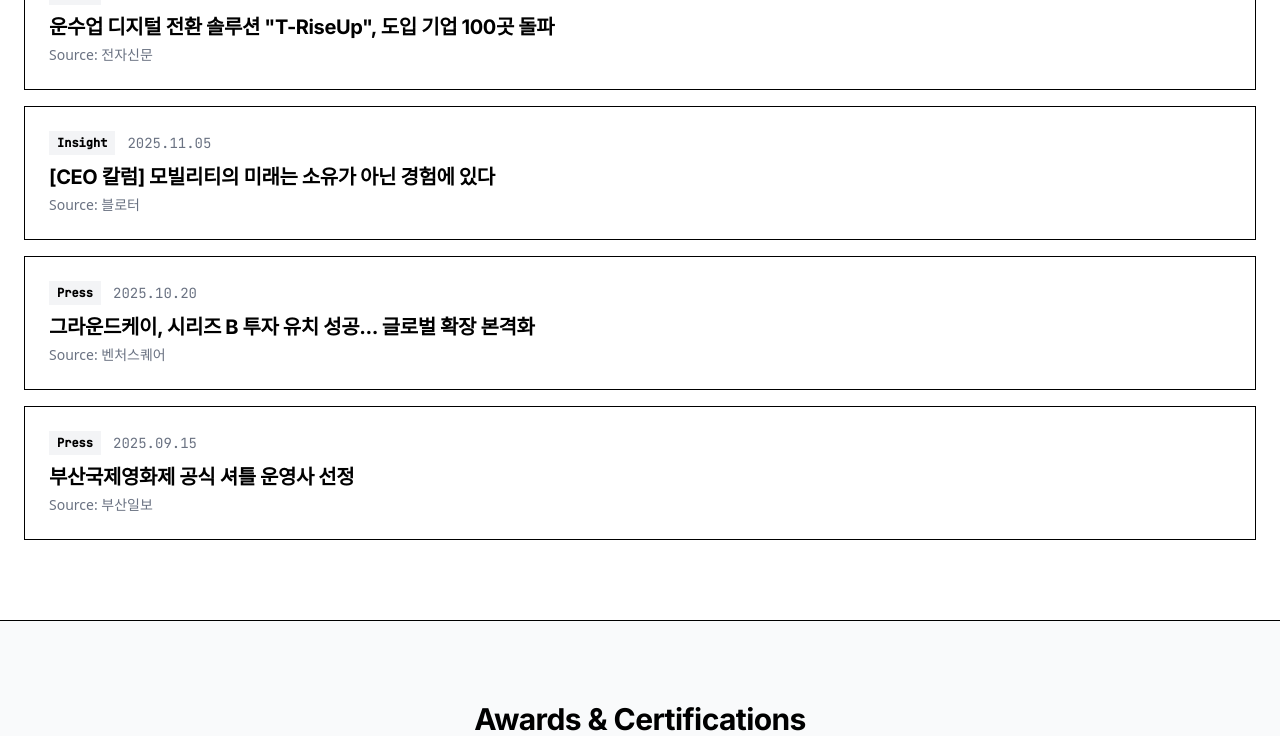
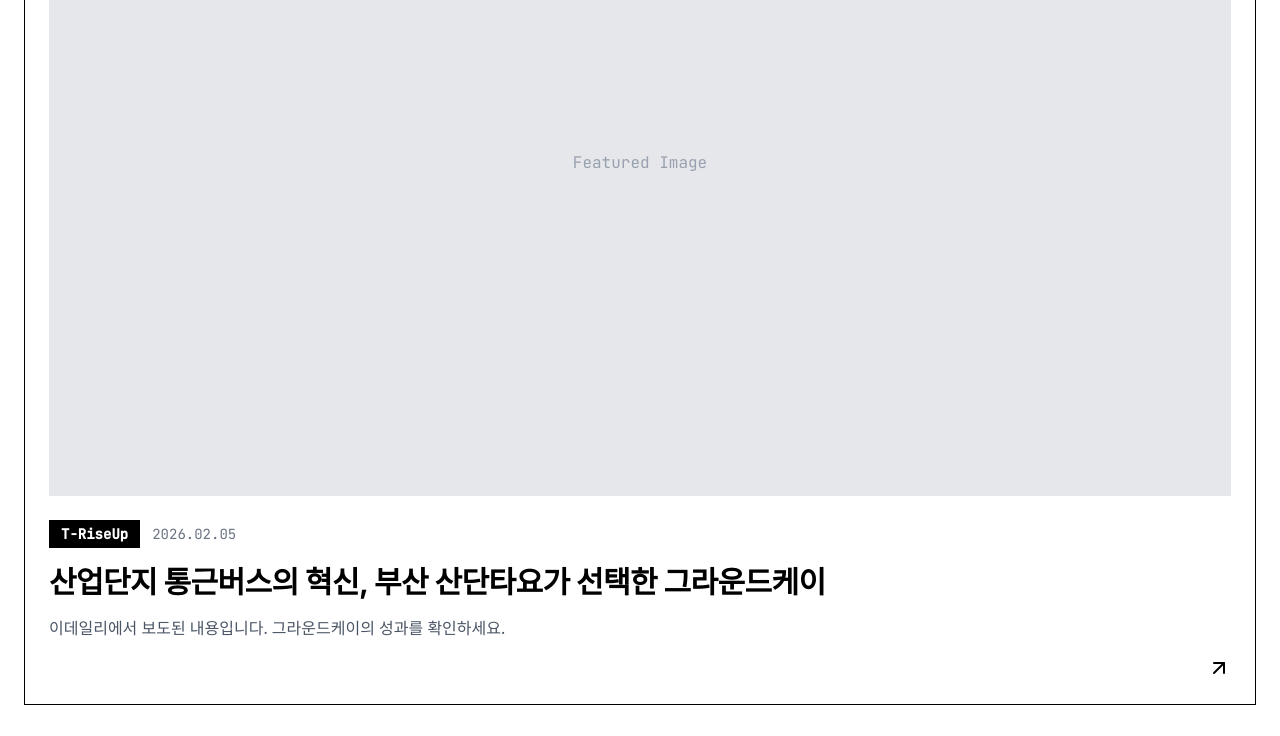
Before and after one commit to jakeon32/groundkIR, a React (Vite) app in the folder site/: page /news in a window 1280 px wide. Shown: the part 700-1436 px from the top of the page. Built offline with nearby package versions, Linux system fonts and the light colour scheme.

Commit message:
feat: update track record and news content to match v3 plan

```diff
--- a/site/src/components/sections/NewsAwards.tsx
+++ b/site/src/components/sections/NewsAwards.tsx
@@ -6,8 +6,7 @@
         year: '2025',
         items: [
             '관광벤처의날 우수기업 (한국관광공사장 표창)',
-            '부산 서비스 강소기업 선정',
-            '마이스테크산업협의회 초대 협의회장'
+            '부산 서비스 강소기업 선정'
         ]
     },
     {
--- a/site/src/components/sections/NewsList.tsx
+++ b/site/src/components/sections/NewsList.tsx
@@ -4,35 +4,42 @@
 const newsData = [
     {
         id: 1,
-        category: 'Press',
+        category: 'T-RiseUp',
+        title: '산업단지 통근버스의 혁신, 부산 산단타요가 선택한 그라운드케이',
+        date: '2026.02.05',
+        source: '이데일리'
+    },
+    {
+        id: 2,
+        category: 'Protocol/Transport',
         title: '그라운드케이, 2026 APEC 정상회의 공식 의전 파트너 선정',
         date: '2026.01.15',
         source: '이데일리'
     },
     {
-        id: 2,
-        category: 'Press',
+        id: 3,
+        category: 'T-RiseUp',
         title: '운수업 디지털 전환 솔루션 "T-RiseUp", 도입 기업 100곳 돌파',
         date: '2025.12.10',
         source: '전자신문'
     },
     {
-        id: 3,
-        category: 'Insight',
+        id: 4,
+        category: 'Company News',
         title: '[CEO 칼럼] 모빌리티의 미래는 소유가 아닌 경험에 있다',
         date: '2025.11.05',
         source: '블로터'
     },
     {
-        id: 4,
-        category: 'Press',
+        id: 5,
+        category: 'Press Release',
         title: '그라운드케이, 시리즈 B 투자 유치 성공... 글로벌 확장 본격화',
         date: '2025.10.20',
         source: '벤처스퀘어'
     },
     {
-        id: 5,
-        category: 'Press',
+        id: 6,
+        category: 'RIDEUS',
         title: '부산국제영화제 공식 셔틀 운영사 선정',
         date: '2025.09.15',
         source: '부산일보'
@@ -41,7 +48,7 @@
 
 const NewsList: React.FC = () => {
     const [filter, setFilter] = useState('All');
-    const categories = ['All', 'Press', 'Insight'];
+    const categories = ['All', 'Protocol/Transport', 'T-RiseUp', 'RIDEUS', 'Company News', 'Press Release'];
 
     const filteredNews = filter === 'All'
         ? newsData
@@ -51,7 +58,7 @@
         <section className="py-20">
             <div className="max-w-7xl mx-auto px-6">
                 {/* Filters */}
-                <div className="flex gap-4 mb-12 border-b border-black pb-4">
+                <div className="flex flex-wrap gap-4 mb-12 border-b border-black pb-4">
                     {categories.map(cat => (
                         <button
                             key={cat}
@@ -64,9 +71,36 @@
                 </div>
 
                 {/* List */}
-                <div className="space-y-4">
-                    {filteredNews.map(news => (
-                        <div key={news.id} className="border border-black p-6 hover:bg-gray-50 transition-colors flex flex-col md:flex-row md:items-center justify-between group cursor-pointer">
+                <div className="space-y-8">
+                    {filteredNews.map((news, index) => (
+                        <div key={news.id} className={`border border-black hover:bg-gray-50 transition-colors group cursor-pointer flex flex-col ${index === 0 && filter === 'All' ? 'md:flex-col' : 'md:flex-row md:items-center justify-between'} p-6`}>
+                            {/* Featured Article Styling for the first item when 'All' is selected */}
+                            {index === 0 && filter === 'All' ? (
+                                <div className="w-full">
+                                    <div className="aspect-video w-full bg-gray-200 mb-6 flex items-center justify-center">
+                                        <span className="text-gray-400 font-mono">Featured Image</span>
+                                    </div>
+                                    <div className="flex items-center gap-3 mb-4">
+                                        <span className="text-sm font-mono font-bold bg-black text-white px-3 py-1">
+                                            {news.category}
+                                        </span>
+                                        <span className="text-sm text-gray-500 font-mono">
+                                            {news.date}
+                                        </span>
+                                    </div>
+                                    <h3 className="text-3xl font-bold font-display mb-4 group-hover:underline">
+                                        {news.title}
+                                    </h3>
+                                    <p className="text-gray-600 mb-4 line-clamp-2">
+                                        {/* Placeholder for description if available in data, or just the source */}
+                                        {news.source}에서 보도된 내용입니다. 그라운드케이의 성과를 확인하세요.
+                                    </p>
+                                    <div className="flex justify-end">
+                                        <ArrowUpRight className="w-6 h-6" />
+                                    </div>
+                                </div>
+                            ) : (
+                                <>
                                     <div className="mb-4 md:mb-0">
                                         <div className="flex items-center gap-3 mb-2">
                                             <span className="text-xs font-mono font-bold bg-gray-100 px-2 py-1">
@@ -86,6 +120,8 @@
                                     <div>
                                         <ArrowUpRight className="opacity-0 group-hover:opacity-100 transition-opacity" />
                                     </div>
+                                </>
+                            )}
                         </div>
                     ))}
                 </div>
--- /dev/null
+++ b/site/src/components/sections/TrackRecordList.tsx
@@ -0,0 +1,80 @@
+import React, { useState } from 'react';
+
+
+const projectList = [
+    { year: '2025', title: 'APEC 2025 KOREA 정상회의 수송', category: 'Summit' },
+    { year: '2025', title: '2025 SBS 가요대전 Summer 외국인 셔틀', category: 'Entertainment' },
+    { year: '2025', title: '산단타요 통근버스 TMS 도입', category: 'Corporate' },
+    { year: '2023', title: 'ADB 연차총회 68개국 의전', category: 'Summit' },
+    { year: '2023', title: 'Louis Vuitton Pre-Fall Seoul', category: 'Luxury' },
+    { year: '2022', title: 'Dior Fall 2022 Seoul', category: 'Luxury' },
+    { year: '2019', title: '한-아세안 특별 정상회의', category: 'Summit' },
+    { year: '2019', title: 'CHANEL Metiers d\'Art', category: 'Luxury' },
+    { year: '2018', title: '정보통신부 장관회의 11개국 의전', category: 'Summit' },
+];
+
+const categories = ['All', 'Summit', 'Luxury', 'Entertainment', 'Corporate'];
+
+const TrackRecordList: React.FC = () => {
+    const [filter, setFilter] = useState('All');
+
+    const filteredProjects = filter === 'All'
+        ? projectList
+        : projectList.filter(p => p.category === filter);
+
+    return (
+        <section className="py-20 border-t border-black">
+            <div className="max-w-7xl mx-auto px-6">
+                <div className="mb-12 text-center">
+                    <h2 className="text-3xl font-bold font-display text-black mb-4">Project Archive</h2>
+                    <p className="text-lg text-gray-600">
+                        130+ Projects Since 2016
+                    </p>
+                </div>
+
+                {/* Filters */}
+                <div className="flex flex-wrap justify-center gap-4 mb-12">
+                    {categories.map(cat => (
+                        <button
+                            key={cat}
+                            onClick={() => setFilter(cat)}
+                            className={`px-4 py-2 border border-black font-mono text-sm transition-colors ${filter === cat
+                                ? 'bg-black text-white'
+                                : 'bg-white text-black hover:bg-gray-100'
+                                }`}
+                        >
+                            {cat === 'Summit' ? 'Summit/Intl Event' : cat}
+                        </button>
+                    ))}
+                </div>
+
+                {/* List */}
+                <div className="border-t border-black">
+                    {filteredProjects.map((project, index) => (
+                        <div key={index} className="border-b border-black py-6 flex flex-col md:flex-row md:items-center justify-between group hover:bg-gray-50 transition-colors px-4">
+                            <div className="flex items-center gap-6">
+                                <span className="font-mono text-gray-500 w-16">{project.year}</span>
+                                <h3 className="text-xl font-bold font-display group-hover:underline">
+                                    {project.title}
+                                </h3>
+                            </div>
+                            <div className="mt-2 md:mt-0 flex items-center gap-4">
+                                <span className="text-xs font-mono font-bold bg-gray-200 px-2 py-1">
+                                    {project.category}
+                                </span>
+                            </div>
+                        </div>
+                    ))}
+                </div>
+
+                <div className="mt-12 text-center">
+                    <p className="text-gray-500 font-mono text-sm">
+                        * 더 많은 프로젝트 레퍼런스는 제휴 문의를 통해 확인하실 수 있습니다.
+                    </p>
+                </div>
+            </div>
+        </section>
+    );
+};
+
+export default TrackRecordList;
--- a/site/src/components/sections/TrackRecordProjects.tsx
+++ b/site/src/components/sections/TrackRecordProjects.tsx
@@ -2,40 +2,40 @@
 
 const projects = [
     {
-        title: 'G20 정상회의 공식 의전',
-        desc: '주요 20개국 정상 및 수행원 대상 의전 차량 운영 총괄',
-        tags: ['Global Event', 'VVIP Protocol'],
-        year: '202X'
-    },
-    {
-        title: 'APEC CEO Summit 수송',
-        desc: '아시아태평양 경제협력체 CEO 서밋 참가자 수송 솔루션 제공',
-        tags: ['MICE', 'Mass Transit'],
+        title: 'APEC 2025 KOREA 정상회의',
+        desc: '금호고속 공동수주, VMS 시스템 도입으로 완벽한 의전 수송 수행',
+        tags: ['Summit', 'Global'],
         year: '2025'
     },
     {
-        title: '주요 대기업 통근 셔틀',
-        desc: 'S그룹, H그룹 등 국내 주요 대기업 임직원 출퇴근 셔틀 운영',
-        tags: ['Corporate', 'Shuttle'],
-        year: 'Ongoing'
-    },
-    {
-        title: 'K-Culture 페스티벌',
-        desc: '대규모 관람객 이동 편의를 위한 셔틀버스 및 주차 관제 시스템',
-        tags: ['Festival', 'Platform'],
-        year: '2024'
-    },
-    {
-        title: 'ADB 연차총회 의전',
-        desc: '68개국 재무장관 및 중앙은행 총재 대상 VIP 의전 수송',
-        tags: ['Intl Event', 'VVIP'],
+        title: 'ADB 연차총회',
+        desc: '68개국 재무장관 및 중앙은행 총재 의전, 2023 인천',
+        tags: ['Intl Event', 'Protocol'],
         year: '2023'
     },
     {
+        title: '한-아세안 특별 정상회의',
+        desc: '차량 150대 의전/수송/물류 총괄, 2019 부산',
+        tags: ['Summit', 'Logistics'],
+        year: '2019'
+    },
+    {
         title: 'Louis Vuitton Pre-Fall',
-        desc: '글로벌 럭셔리 브랜드 패션쇼 VIP 게스트 수송 총괄',
-        tags: ['Luxury', 'Private'],
+        desc: '글로벌 럭셔리 브랜드 패션쇼 VIP 게스트 수송, 서울',
+        tags: ['Luxury', 'VIP'],
         year: '2023'
+    },
+    {
+        title: 'Dior Fall 2022',
+        desc: '글로벌 게스트 의전 및 수송, 서울',
+        tags: ['Luxury', 'Fashion'],
+        year: '2022'
+    },
+    {
+        title: '2025 SBS 가요대전 Summer',
+        desc: '대규모 외국인 관람객 셔틀 운영',
+        tags: ['Entertainment', 'Shuttle'],
+        year: '2025'
     }
 ];
 
--- a/site/src/pages/TrackRecord.tsx
+++ b/site/src/pages/TrackRecord.tsx
@@ -2,6 +2,7 @@
 import { Helmet } from 'react-helmet-async';
 import TrackRecordProjects from '../components/sections/TrackRecordProjects';
 import TrackRecordSummary from '../components/sections/TrackRecordSummary';
+import TrackRecordList from '../components/sections/TrackRecordList';
 
 const TrackRecord: React.FC = () => {
     useEffect(() => {
@@ -26,6 +27,7 @@
 
             <TrackRecordProjects />
             <TrackRecordSummary />
+            <TrackRecordList />
         </div>
     );
 };
```
Also changed, not shown: site/src/components/sections/TrackRecordSummary.tsx (+31 -9 lines). Lines whose indentation alone changed are shown as unchanged.
